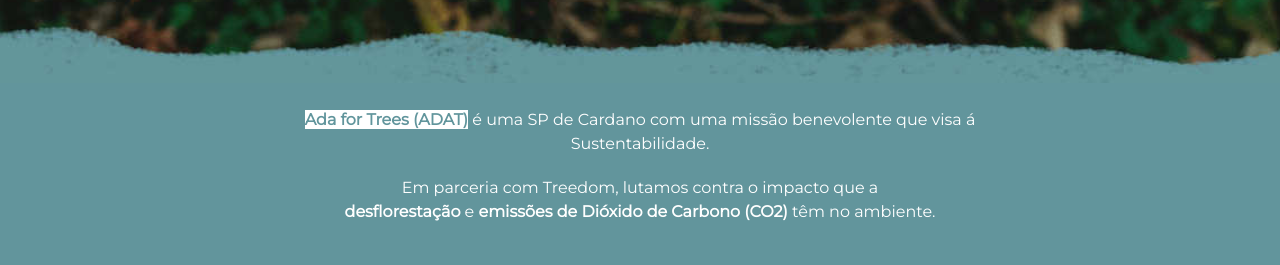
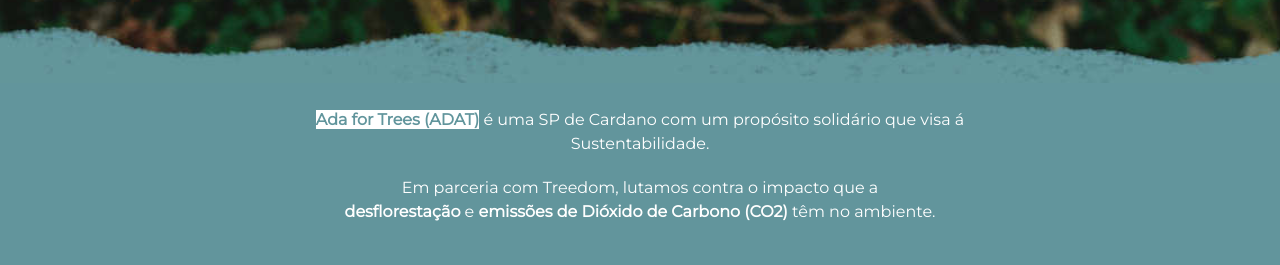
Before and after one commit to ADA4TREES/ADAT_PT, a Jekyll site: the page built from index.html, in a window 1280 px wide and 900 px high, scrolled down 667 px, cut to the strip 150-415 px from the top of the window. Built offline with Jekyll 4.4.1, drawn with Linux system fonts in a browser that asks for light colours; nearby versions of some CDN libraries; some web fonts are replaced.

Commit message:
propósito solidário

```diff
--- a/_includes/intro.html
+++ b/_includes/intro.html
@@ -4,7 +4,7 @@
             <div class="col-lg-8 col-lg-offset-2 text-center">
 
                  <p><b style="background: white;
-    color: #61959c;">Ada for Trees (ADAT)</b> é uma SP de Cardano com uma missão benevolente que visa á Sustentabilidade.</p>
+    color: #61959c;">Ada for Trees (ADAT)</b> é uma SP de Cardano com um propósito solidário que visa á Sustentabilidade.</p>
                 <p>Em parceria com Treedom, lutamos contra o impacto que a <br><b>desflorestação</b> e <b>emissões de Dióxido de Carbono (CO2)</b> têm no ambiente.</p>
         </div>
     </div>
```
